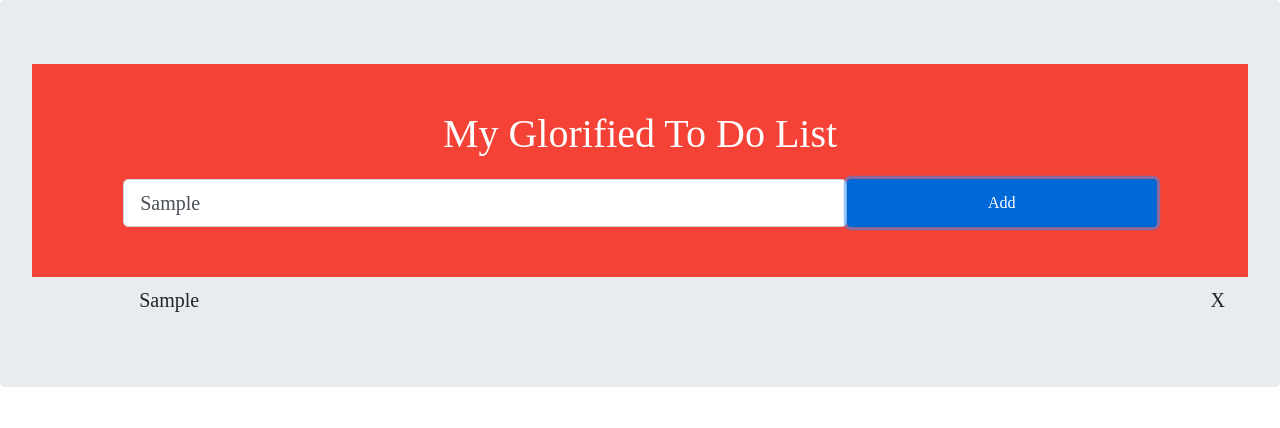
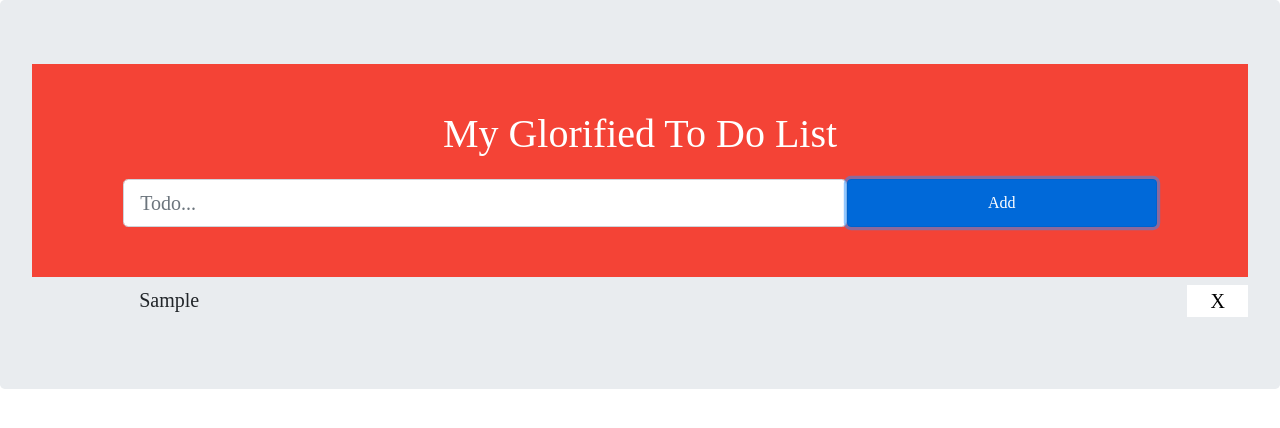
Before and after one commit to vilaj46/glorified-todo, a React (Create React App) app: page / in a window 1280 px wide. Both pictures are taken after typing "Sample" into the empty fields and a click on the button "Add". Shown: the top 428 px of the page. Built offline with nearby package versions, Linux system fonts and the light colour scheme.

Commit message:
Added remove item functionality.

```diff
--- a/src/components/AddTodoForm/AddTodoForm.js
+++ b/src/components/AddTodoForm/AddTodoForm.js
@@ -15,6 +15,7 @@ const AddTodoForm = ({ addTodo }) => {
       IDNumber: value + Math.random(10000),
       completed: false,
     });
+    setValue("");
   };
 
   return (
--- a/src/components/App/App.js
+++ b/src/components/App/App.js
@@ -9,7 +9,7 @@ import TodoItems from "../TodoItems/TodoItems";
 import useAddItem from "./useAddItem";
 
 function App() {
-  const [todos, addTodo, completeTodo] = useAddItem();
+  const [todos, addTodo, completeTodo, removeTodo] = useAddItem();
   return (
     <Jumbotron>
       <div className={styles.top}>
@@ -18,7 +18,11 @@ function App() {
         </header>
         <AddTodoForm addTodo={addTodo} />
       </div>
-      <TodoItems todos={todos} completeTodo={completeTodo} />
+      <TodoItems
+        todos={todos}
+        completeTodo={completeTodo}
+        removeTodo={removeTodo}
+      />
     </Jumbotron>
   );
 }
--- a/src/components/App/useAddItem.js
+++ b/src/components/App/useAddItem.js
@@ -53,5 +53,37 @@ export default () => {
     setTodos([...todos]);
   };
 
-  return [todos, addTodo, completeTodo];
+  /**
+   * removeTodo
+   *
+   * @param {Object} item - The todo item we will be removing.
+   *
+   * Given the item and the current index of the item.
+   * First we check if the given index is the one we are removing.
+   *
+   * If it isn't ( basically if we add drag and drop or item movement),
+   * then we will traverse the array checking.
+   *
+   * Remove the found item.
+   */
+  const removeTodo = (item) => {
+    const { index, IDNumber } = item;
+    if (todos[index].IDNumber === IDNumber) {
+      todos.splice(index, 1);
+    } else {
+      let searchedIndex;
+      for (let i = 0; i < todos.length; i++) {
+        const todo = todos[i];
+        if (todo.IDNumber === IDNumber) {
+          searchedIndex = i;
+          break;
+        }
+      }
+      todos.splice(searchedIndex, 1);
+    }
+
+    setTodos([...todos]);
+  };
+
+  return [todos, addTodo, completeTodo, removeTodo];
 };
--- a/src/components/TodoItems/TodoItem.js
+++ b/src/components/TodoItems/TodoItem.js
@@ -3,7 +3,12 @@ import PropTypes from "prop-types";
 
 import styles from "./TodoItems.module.css";
 
-const TodoItem = ({ item, index, completeTodo }) => {
+const TodoItem = ({ item, index, completeTodo, removeTodo }) => {
+  const removeHelper = (e, item) => {
+    e.stopPropagation();
+    removeTodo({ ...item, index });
+  };
+
   return (
     <li
       className={`${styles.li} ${item.completed ? styles.completed : ""}`}
@@ -11,7 +16,15 @@ const TodoItem = ({ item, index, completeTodo }) => {
     >
       {/* <span className={styles.span}>^</span> */}
       <p className={styles.p}>{item.todo}</p>
-      <span className={`${styles.span} ${styles.remove}`}>X</span>
+      <button
+        type="button"
+        className={`${styles.span} ${styles.remove} ${
+          item.completed ? styles.completed : ""
+        }`}
+        onClick={(e) => removeHelper(e)}
+      >
+        X
+      </button>
     </li>
   );
 };
@@ -23,6 +36,8 @@ TodoItem.propTypes = {
     completed: PropTypes.bool.isRequired,
   }).isRequired,
   index: PropTypes.number.isRequired,
+  completeTodo: PropTypes.func.isRequired,
+  removeTodo: PropTypes.func.isRequired,
 };
 
 export default TodoItem;
--- a/src/components/TodoItems/TodoItems.js
+++ b/src/components/TodoItems/TodoItems.js
@@ -5,7 +5,7 @@ import TodoItem from "./TodoItem";
 
 import styles from "./TodoItems.module.css";
 
-const TodoItems = ({ todos, completeTodo }) => {
+const TodoItems = ({ todos, completeTodo, removeTodo }) => {
   return (
     <ul className={styles.ul}>
       {todos.map((item, index) => {
@@ -15,6 +15,7 @@ const TodoItems = ({ todos, completeTodo }) => {
             key={item.IDNumber}
             index={index}
             completeTodo={completeTodo}
+            removeTodo={removeTodo}
           />
         );
       })}
@@ -25,6 +26,7 @@ const TodoItems = ({ todos, completeTodo }) => {
 TodoItems.propTypes = {
   todos: PropTypes.array.isRequired,
   completeTodo: PropTypes.func.isRequired,
+  removeTodo: PropTypes.func.isRequired,
 };
 
 export default TodoItems;
--- a/src/components/TodoItems/TodoItems.module.css
+++ b/src/components/TodoItems/TodoItems.module.css
@@ -3,10 +3,15 @@
   line-height: 1.5;
   padding: 0.5rem 0;
   display: flex;
+  z-index: 1;
 }
 
 .li:hover {
   cursor: pointer;
+  background-color: #d9d9d9;
+}
+
+.li:hover > .remove {
   background-color: #d9d9d9;
 }
 
@@ -23,8 +28,14 @@
   text-align: center;
 }
 
+.remove {
+  border: none;
+  background-color: #ffffff;
+  z-index: 10;
+}
+
 .remove:hover {
-  background-color: #f44336;
+  background-color: #f44336 !important;
 }
 
 .completed {
@@ -39,3 +50,7 @@
 .completed:hover {
   background-color: #888888;
 }
+
+.completed:hover .remove {
+  background-color: #888888;
+}
--- a/src/index.js
+++ b/src/index.js
@@ -8,8 +8,6 @@ import App from "./components/App/App";
 // Simple styling we will be going for:
 // https://www.w3schools.com/howto/howto_js_todolist.asp
 
-// Make the TodoItems into objects { todo: String, IDNumber: String, completed: Boolean, }
-// Styling same as above link.
 // Ability to delete.
 
 ReactDOM.render(
```
